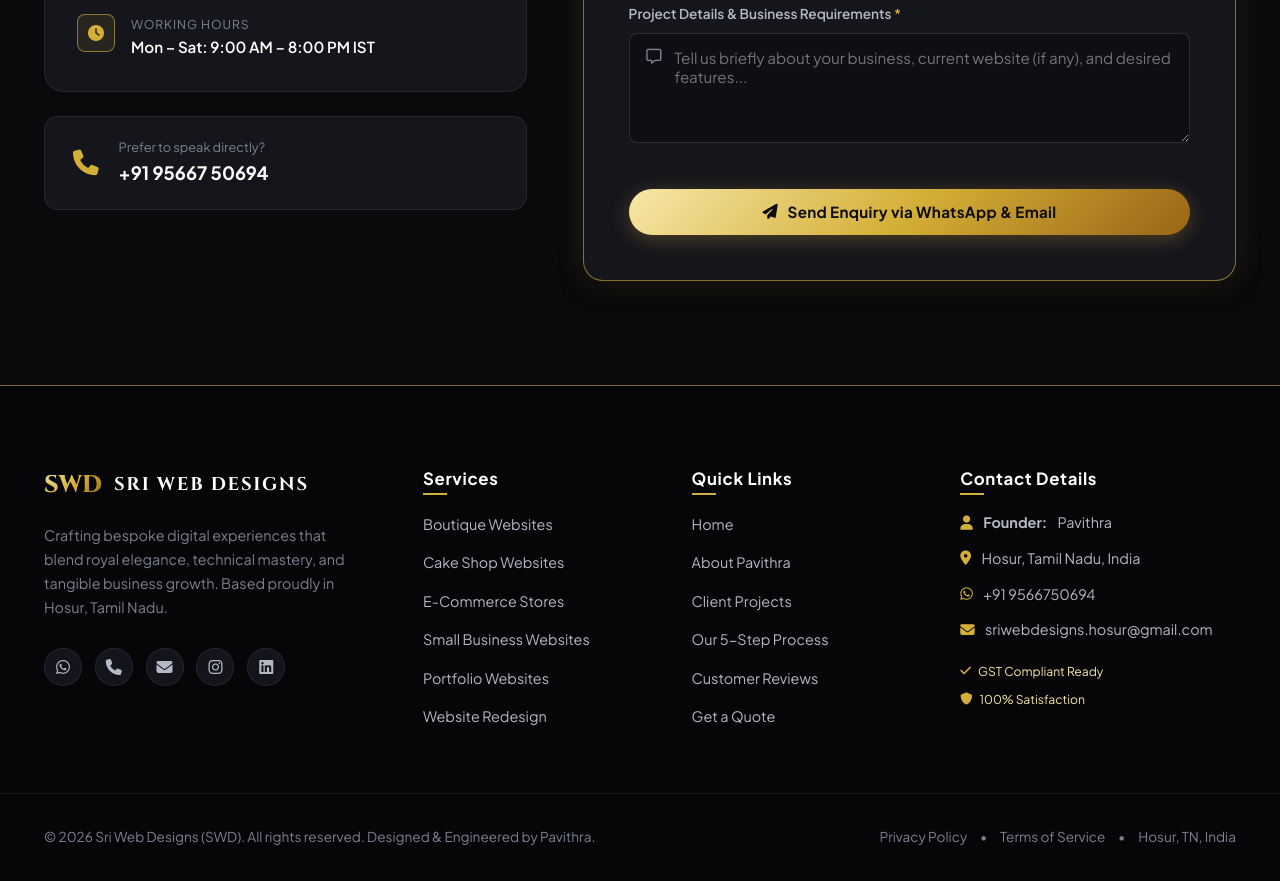
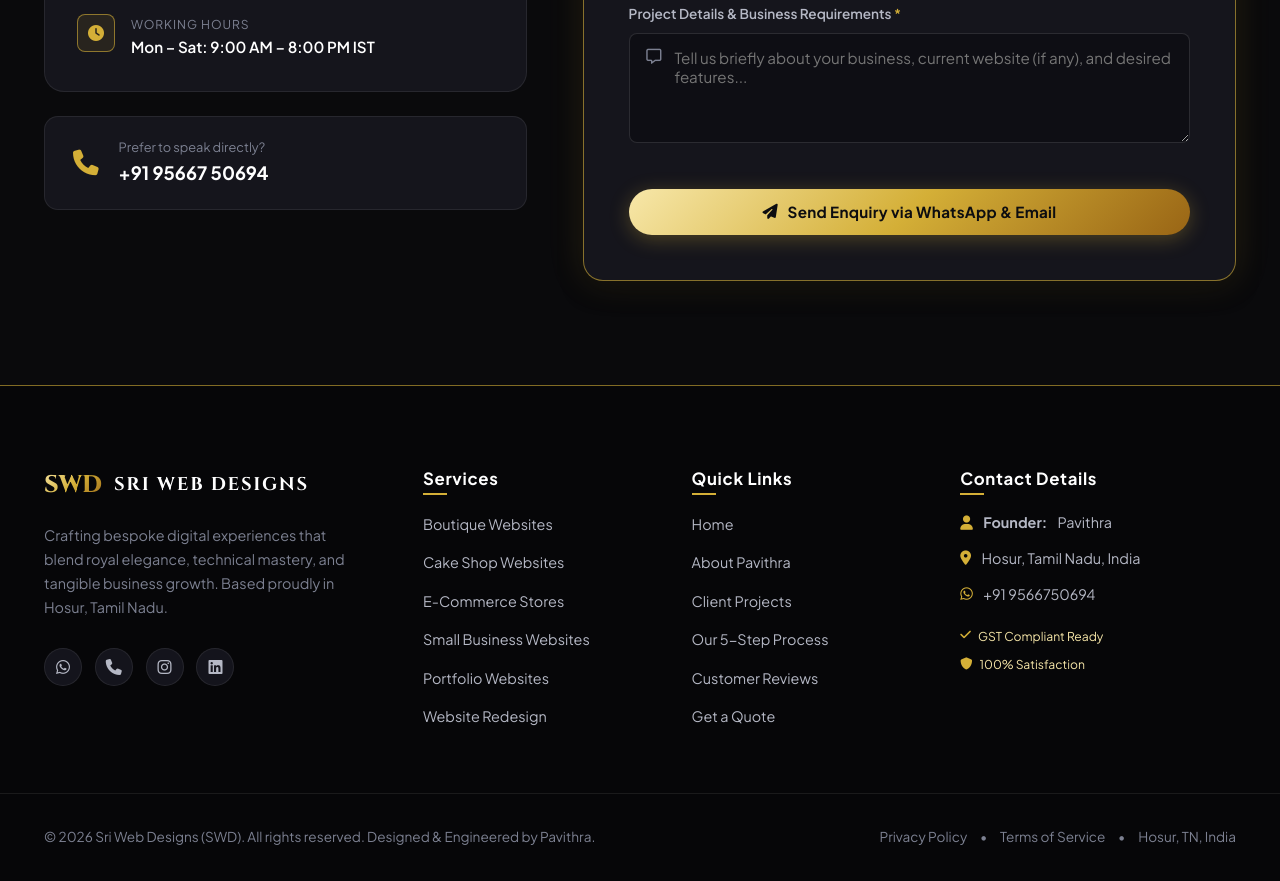
Before and after one commit to pavithrait25-oss/sriweb, a plain HTML site: page index.html in a window 1280 px wide. Shown: the part 9059-9940 px from the top of the page. Drawn offline with nearby package versions, Linux system fonts and the light colour scheme; animation ran at ten frames a second; a web font is replaced by a local one.

Commit message:
Update index.html

```diff
--- a/index.html
+++ b/index.html
@@ -975,7 +975,7 @@
                 <div class="footer-social-links">
                     <a href="https://wa.me/919566750694" target="_blank" aria-label="WhatsApp"><i class="fa-brands fa-whatsapp"></i></a>
                     <a href="tel:+919566750694" aria-label="Phone"><i class="fa-solid fa-phone"></i></a>
-                    <a href="mailto:sriwebdesigns.hosur@gmail.com" aria-label="Email"><i class="fa-solid fa-envelope"></i></a>
+
                     <a href="https://instagram.com" target="_blank" aria-label="Instagram"><i class="fa-brands fa-instagram"></i></a>
                     <a href="https://linkedin.com" target="_blank" aria-label="LinkedIn"><i class="fa-brands fa-linkedin"></i></a>
                 </div>
@@ -1010,7 +1010,7 @@
                 <p class="footer-contact-p"><i class="fa-solid fa-user text-gold"></i> <strong>Founder:</strong> Pavithra</p>
                 <p class="footer-contact-p"><i class="fa-solid fa-location-dot text-gold"></i> Hosur, Tamil Nadu, India</p>
                 <p class="footer-contact-p"><i class="fa-brands fa-whatsapp text-gold"></i> +91 9566750694</p>
-                <p class="footer-contact-p"><i class="fa-solid fa-envelope text-gold"></i> sriwebdesigns.hosur@gmail.com</p>
+
                 <div class="footer-badge-wrap">
                     <span class="badge-mini"><i class="fa-solid fa-check text-gold"></i> GST Compliant Ready</span>
                     <span class="badge-mini"><i class="fa-solid fa-shield text-gold"></i> 100% Satisfaction</span>
```
